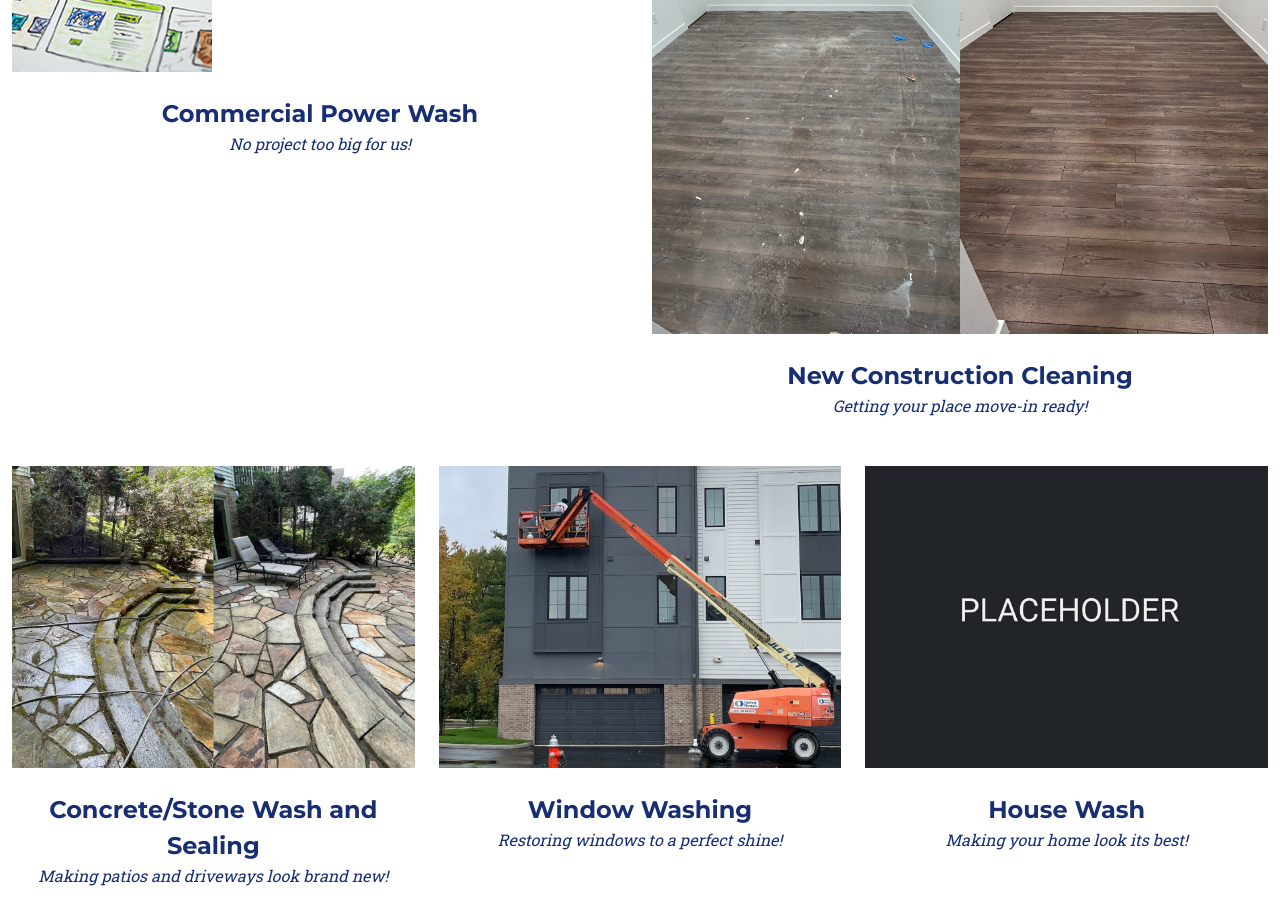
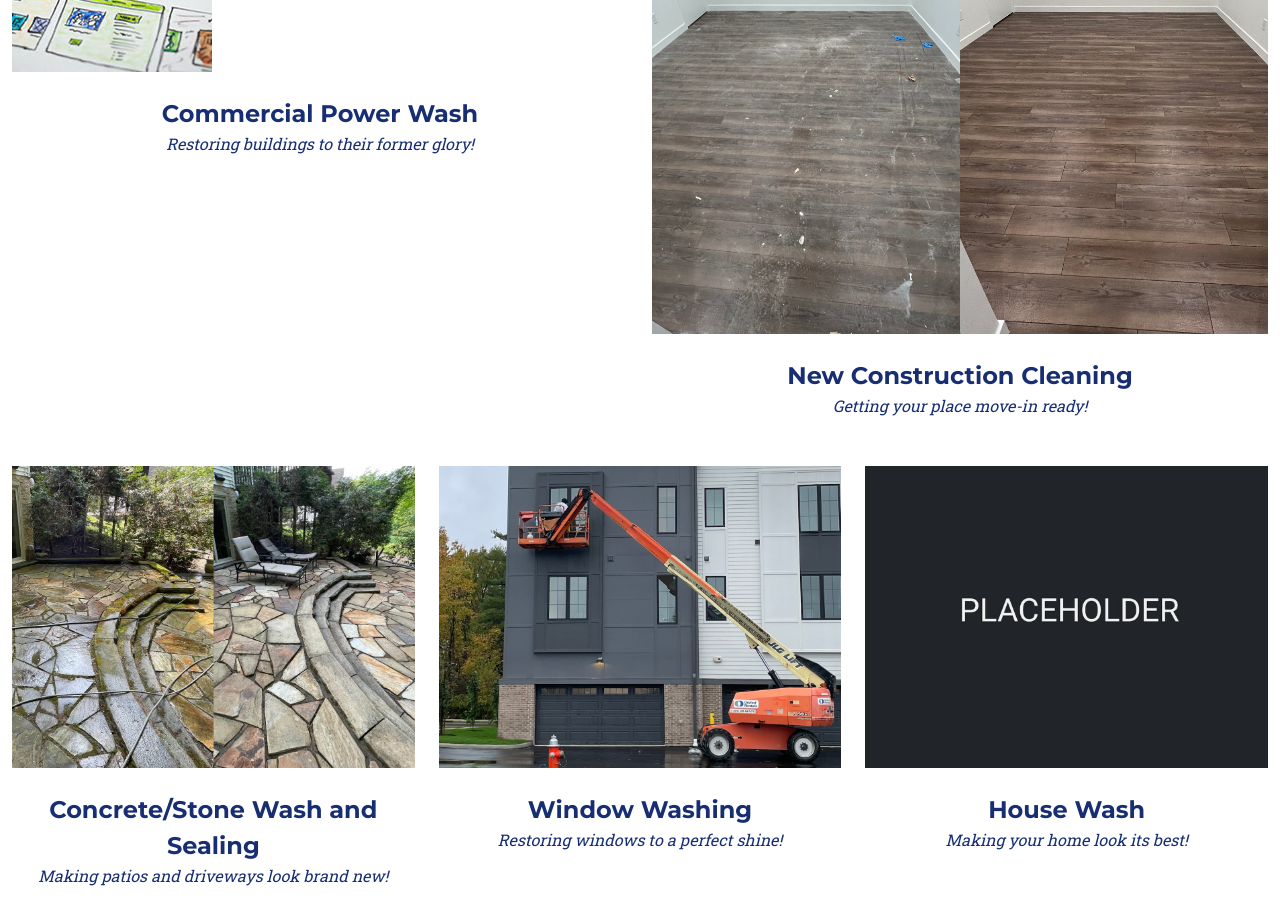
Before and after one commit to ruthrootz/rad-power-washing-test, a website: page views/index.html in a window 1280 px wide. Shown: the part 1200-2124 px from the top of the page. Drawn offline with nearby package versions, Linux system fonts and the light colour scheme; files that its build step writes are made by us from their sources; files whose address does not match are found by name.

Commit message:
wording change

```diff
--- a/views/index.html
+++ b/views/index.html
@@ -63,7 +63,7 @@
                             </a>
                             <div class="portfolio-caption">
                                 <div class="portfolio-caption-heading">Commercial Power Wash</div>
-                                <div class="portfolio-caption-subheading">No project too big for us!</div>
+                                <div class="portfolio-caption-subheading">Restoring buildings to their former glory!</div>
                             </div>
                         </div>
                     </div>
```
